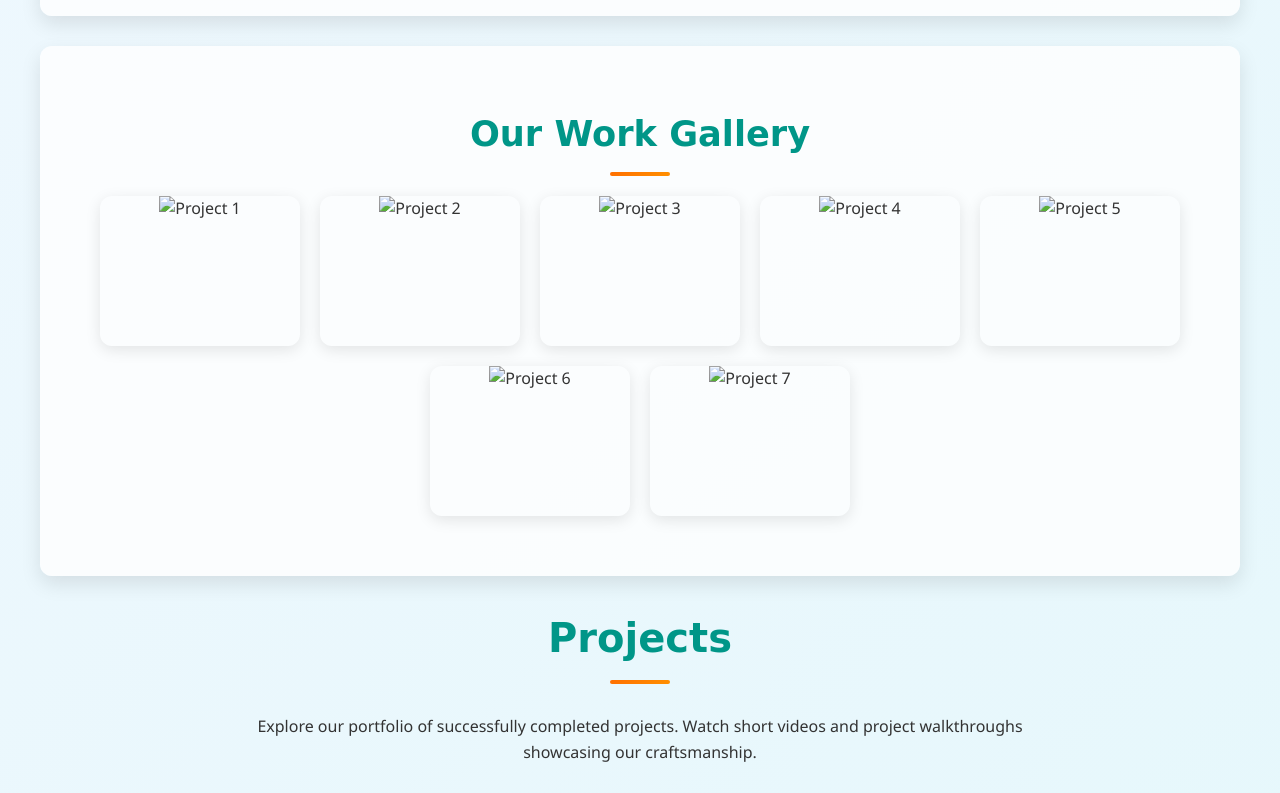
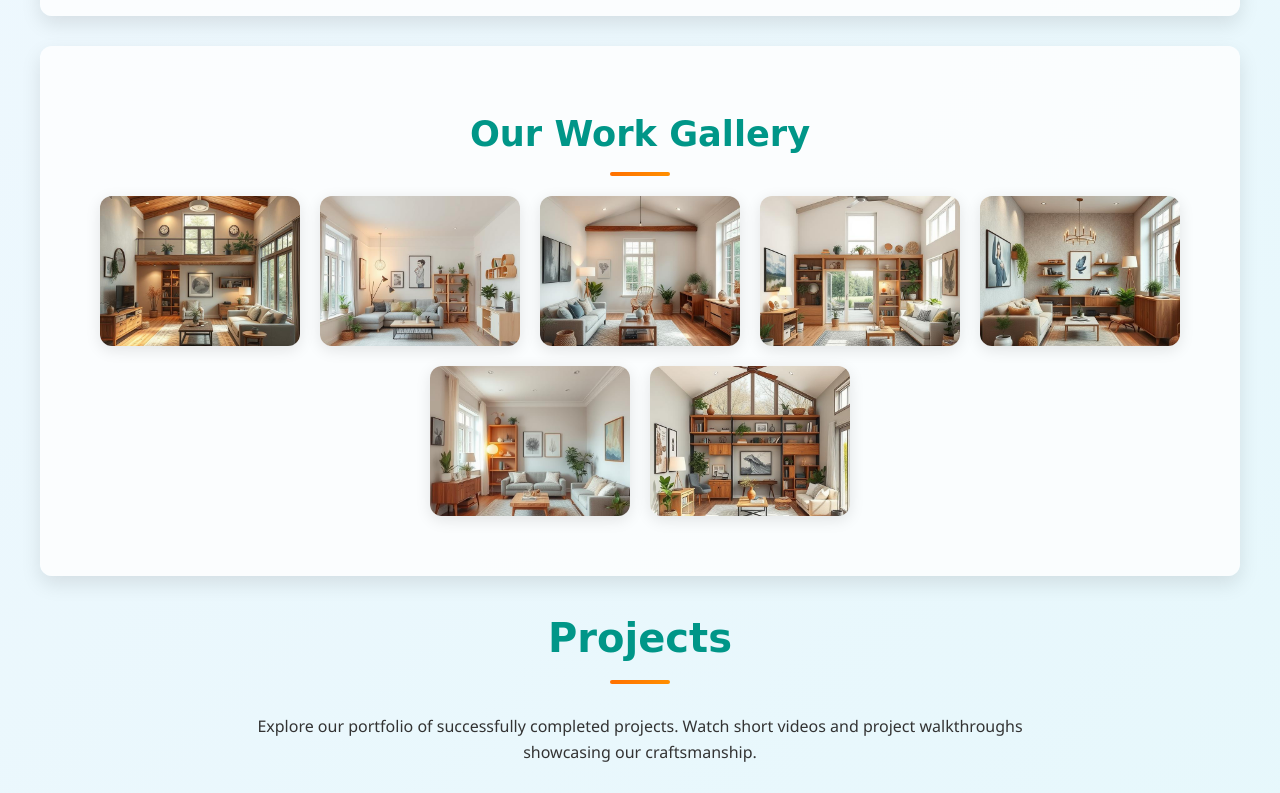
Before and after one commit to sureshafchb/magizh, a plain HTML site: page index.html in a window 1280 px wide. Shown: the part 1659-2452 px from the top of the page. Drawn offline with Linux system fonts and the light colour scheme; grey boxes are pictures that could not be loaded; files whose address does not match are found by name.

Commit message:
Update index.html

```diff
--- a/index.html
+++ b/index.html
@@ -489,13 +489,13 @@ footer p {
     <h2 id="gallery-title">Our Work Gallery</h2>
   </div>
   <div id="gallery">
-      <div class="gallery-item"><img src="image\projects\work1.jpg" alt="Project 1" /></div>
-      <div class="gallery-item"><img src="image\projects\work2.jpg" alt="Project 2" /></div>
-      <div class="gallery-item"><img src="image\projects\work3.jpg" alt="Project 3" /></div>
-      <div class="gallery-item"><img src="image\projects\work4.jpg" alt="Project 4" /></div>
-      <div class="gallery-item"><img src="image\projects\work5.jpg" alt="Project 5" /></div>
-      <div class="gallery-item"><img src="image\projects\work6.jpg" alt="Project 6" /></div>
-      <div class="gallery-item"><img src="image\projects\work7.jpg" alt="Project 7" /></div>
+      <div class="gallery-item"><img src="work1.jpg" alt="Project 1" /></div>
+      <div class="gallery-item"><img src="work2.jpg" alt="Project 2" /></div>
+      <div class="gallery-item"><img src="work3.jpg" alt="Project 3" /></div>
+      <div class="gallery-item"><img src="work4.jpg" alt="Project 4" /></div>
+      <div class="gallery-item"><img src="work5.jpg" alt="Project 5" /></div>
+      <div class="gallery-item"><img src="work6.jpg" alt="Project 6" /></div>
+      <div class="gallery-item"><img src="work7.jpg" alt="Project 7" /></div>
   </div>
 </section>
 
```
